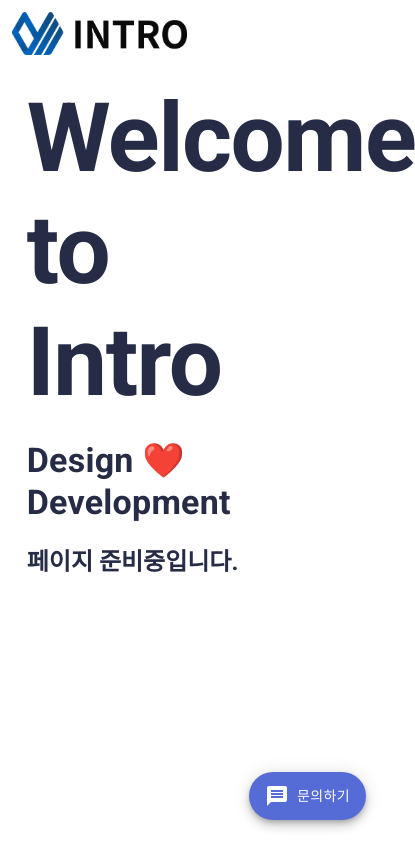
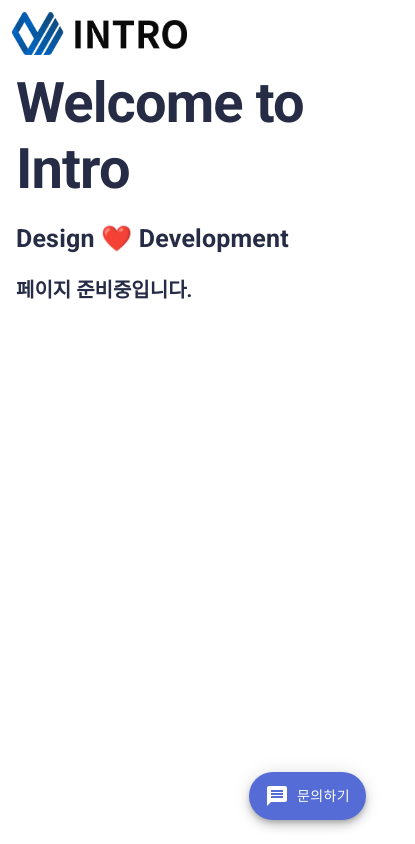
Before and after one commit to intro-taktak/nextjs_vercel, a Next.js app: page / in a window 390 px wide. Shown: the whole page, 415 px wide, since content can reach past the window. Built offline with nearby package versions, Linux system fonts and the light colour scheme.

Commit message:
반응형 폰트 사이즈

```diff
--- a/pages/index.js
+++ b/pages/index.js
@@ -1,5 +1,5 @@
 import React from 'react';
-import { makeStyles } from '@material-ui/core/styles';
+import { makeStyles, createMuiTheme, responsiveFontSizes, ThemeProvider } from '@material-ui/core/styles';
 import Container from '@material-ui/core/Container';
 import ContactForm from '../src/ContactForm'
 import Typography from '@material-ui/core/Typography';
@@ -15,19 +15,21 @@ const useStyles = makeStyles((theme) => ({
   },
   typo:{
     marginBottom: 22,
-    fontWeight: 800
+    fontWeight: 800,
   }
 }));
 
 
 export default function Index() {
   const classes = useStyles();
+  let theme = createMuiTheme();
+  theme = responsiveFontSizes(theme);
 
   return (
     <section>
       <img src="/logo.png" alt="Intro Logo" className={classes.logo}/>
       <Container maxWidth={false}>
-        <div className={classes.typoRoot}>
+      <ThemeProvider theme={theme}>
           <Typography variant="h1" className={classes.typo}>
             Welcome to Intro
           </Typography>
@@ -37,7 +39,7 @@ export default function Index() {
           <Typography variant="h5" className={classes.typo}>
             페이지 준비중입니다.
           </Typography>
-        </div>
+        </ThemeProvider>
         <ContactForm />
         <footer>
         </footer>
```
